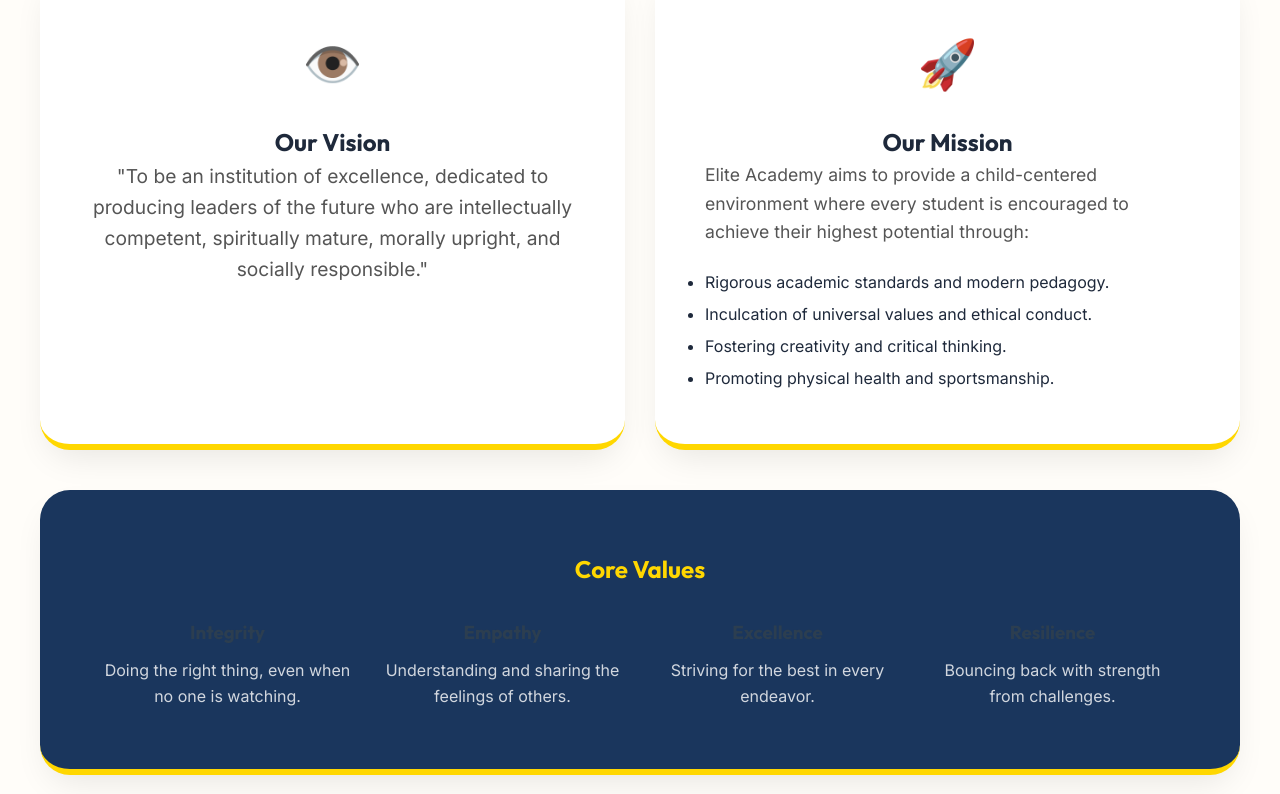
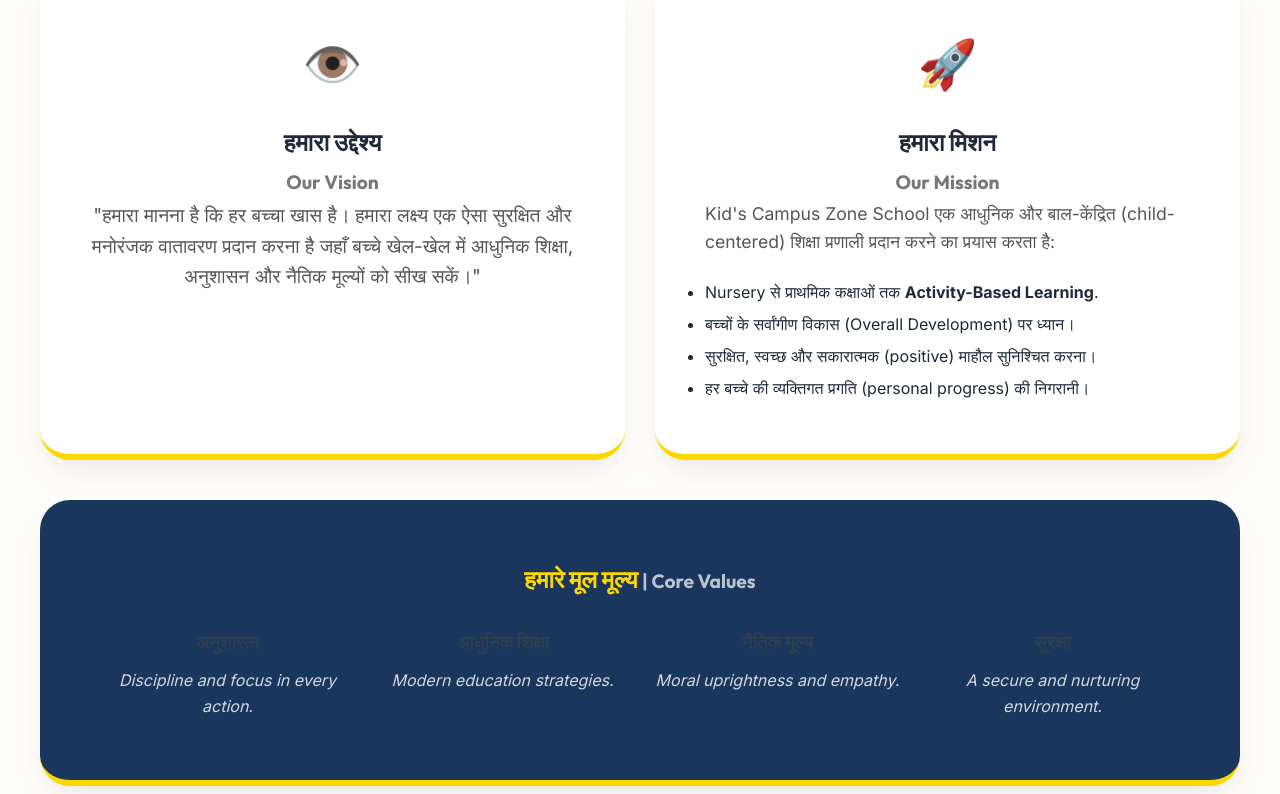
Before and after one commit to RubyGupta-tech/school-website, a React (Vite) app in the folder school-website/: page /vision in a window 1280 px wide. Shown: the part 306-1100 px from the top of the page. Built offline with nearby package versions, Linux system fonts and the light colour scheme.

Commit message:
Update Vision page with Hindi content and bilingual headers

```diff
--- a/school-website/src/pages/Vision.jsx
+++ b/school-website/src/pages/Vision.jsx
@@ -4,52 +4,56 @@
   return (
     <div className="container section" style={{ marginTop: '120px' }}>
       <div className="page-header">
-        <h1>Vision & Mission</h1>
+        <h1>हमारा उद्देश्य | Vision & Mission</h1>
         <p className="subtitle">Defining Our Purpose and Future</p>
       </div>
 
       <div style={{ display: 'grid', gridTemplateColumns: '1fr 1fr', gap: '30px' }}>
+        {/* Vision Header */}
         <div className="card" style={{ padding: '50px', borderTop: '8px solid #1ABC9C' }}>
           <div style={{ fontSize: '3rem', marginBottom: '20px' }}>👁️</div>
-          <h2>Our Vision</h2>
+          <h2>हमारा उद्देश्य <br/><span style={{fontSize: '1.2rem', color: '#777'}}>Our Vision</span></h2>
           <p style={{ fontSize: '1.2rem', color: '#555', lineHeight: '1.6' }}>
-            "To be an institution of excellence, dedicated to producing leaders of the future who are intellectually competent, spiritually mature, morally upright, and socially responsible."
+            "हमारा मानना है कि हर बच्चा खास है। हमारा लक्ष्य एक ऐसा सुरक्षित और मनोरंजक वातावरण प्रदान करना है
+             जहाँ बच्चे खेल-खेल में आधुनिक शिक्षा, अनुशासन और नैतिक मूल्यों को सीख सकें।"
           </p>
         </div>
 
+        {/* Mission Header */}
         <div className="card" style={{ padding: '50px', borderTop: '8px solid var(--accent-color)' }}>
           <div style={{ fontSize: '3rem', marginBottom: '20px' }}>🚀</div>
-          <h2>Our Mission</h2>
+          <h2>हमारा मिशन <br/><span style={{fontSize: '1.2rem', color: '#777'}}>Our Mission</span></h2>
           <p style={{ fontSize: '1.1rem', color: '#555', lineHeight: '1.6', textAlign: 'left' }}>
-            Elite Academy aims to provide a child-centered environment where every student is encouraged to achieve their highest potential through:
+            Kid's Campus Zone School एक आधुनिक और बाल-केंद्रित (child-centered) शिक्षा प्रणाली प्रदान करने का प्रयास करता है:
           </p>
           <ul style={{ textAlign: 'left', marginTop: '20px', lineHeight: '2' }}>
-            <li>Rigorous academic standards and modern pedagogy.</li>
-            <li>Inculcation of universal values and ethical conduct.</li>
-            <li>Fostering creativity and critical thinking.</li>
-            <li>Promoting physical health and sportsmanship.</li>
+            <li>Nursery से प्राथमिक कक्षाओं तक <strong>Activity-Based Learning</strong>.</li>
+            <li>बच्चों के सर्वांगीण विकास (Overall Development) पर ध्यान।</li>
+            <li>सुरक्षित, स्वच्छ और सकारात्मक (positive) माहौल सुनिश्चित करना।</li>
+            <li>हर बच्चे की व्यक्तिगत प्रगति (personal progress) की निगरानी।</li>
           </ul>
         </div>
       </div>
 
+      {/* Core Values */}
       <div className="card" style={{ marginTop: '40px', background: 'var(--primary-color)', color: 'white', padding: '60px' }}>
-        <h2 style={{ color: 'var(--secondary-color)' }}>Core Values</h2>
+        <h2 style={{ color: 'var(--secondary-color)' }}>हमारे मूल मूल्य <span style={{fontSize: '1.2rem', color: 'rgba(255,255,255,0.7)'}}>| Core Values</span></h2>
         <div style={{ display: 'grid', gridTemplateColumns: 'repeat(4, 1fr)', gap: '20px', marginTop: '30px' }}>
           <div>
-            <h3>Integrity</h3>
-            <p style={{ opacity: '0.8' }}>Doing the right thing, even when no one is watching.</p>
+            <h3>अनुशासन</h3>
+            <p style={{ opacity: '0.8', fontStyle: 'italic' }}>Discipline and focus in every action.</p>
           </div>
           <div>
-            <h3>Empathy</h3>
-            <p style={{ opacity: '0.8' }}>Understanding and sharing the feelings of others.</p>
+            <h3>आधुनिक शिक्षा</h3>
+            <p style={{ opacity: '0.8', fontStyle: 'italic' }}>Modern education strategies.</p>
           </div>
           <div>
-            <h3>Excellence</h3>
-            <p style={{ opacity: '0.8' }}>Striving for the best in every endeavor.</p>
+            <h3>नैतिक मूल्य</h3>
+            <p style={{ opacity: '0.8', fontStyle: 'italic' }}>Moral uprightness and empathy.</p>
           </div>
           <div>
-            <h3>Resilience</h3>
-            <p style={{ opacity: '0.8' }}>Bouncing back with strength from challenges.</p>
+            <h3>सुरक्षा</h3>
+            <p style={{ opacity: '0.8', fontStyle: 'italic' }}>A secure and nurturing environment.</p>
           </div>
         </div>
       </div>
```
